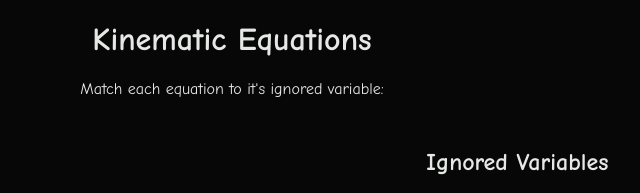
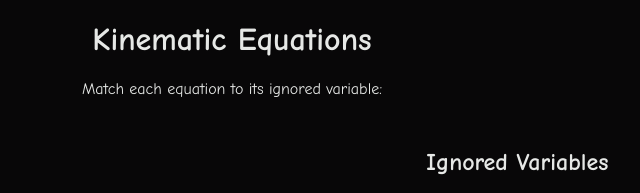
Before and after one commit to t33th-l0v3r/kinematics, a plain HTML site: page index.html in a window 1280 px wide. Shown: the top 193 px of the page, 408-1048 px from the left. Drawn offline with nearby package versions, Linux system fonts and the light colour scheme.

Commit message:
did it work

```diff
--- a/index.html
+++ b/index.html
@@ -13,7 +13,7 @@
 
 <body>
     <h1>Kinematic Equations</h1>
-    <p>Match each equation to it's ignored variable:</p>
+    <p>Match each equation to its ignored variable:</p>
 
 
 <!-- Game Area with Three Columns -->
```
Also changed, not shown: 1 other file.
